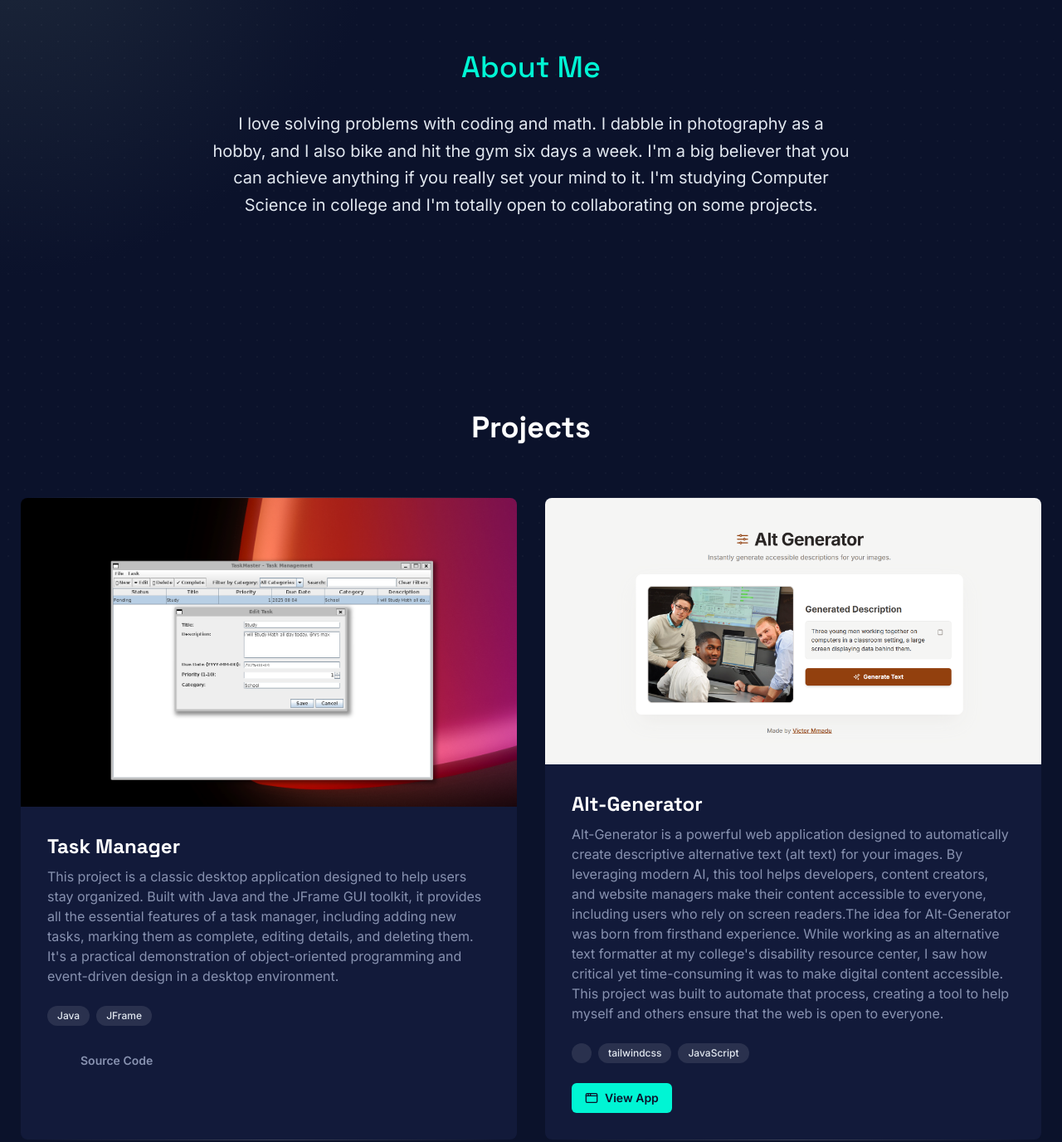
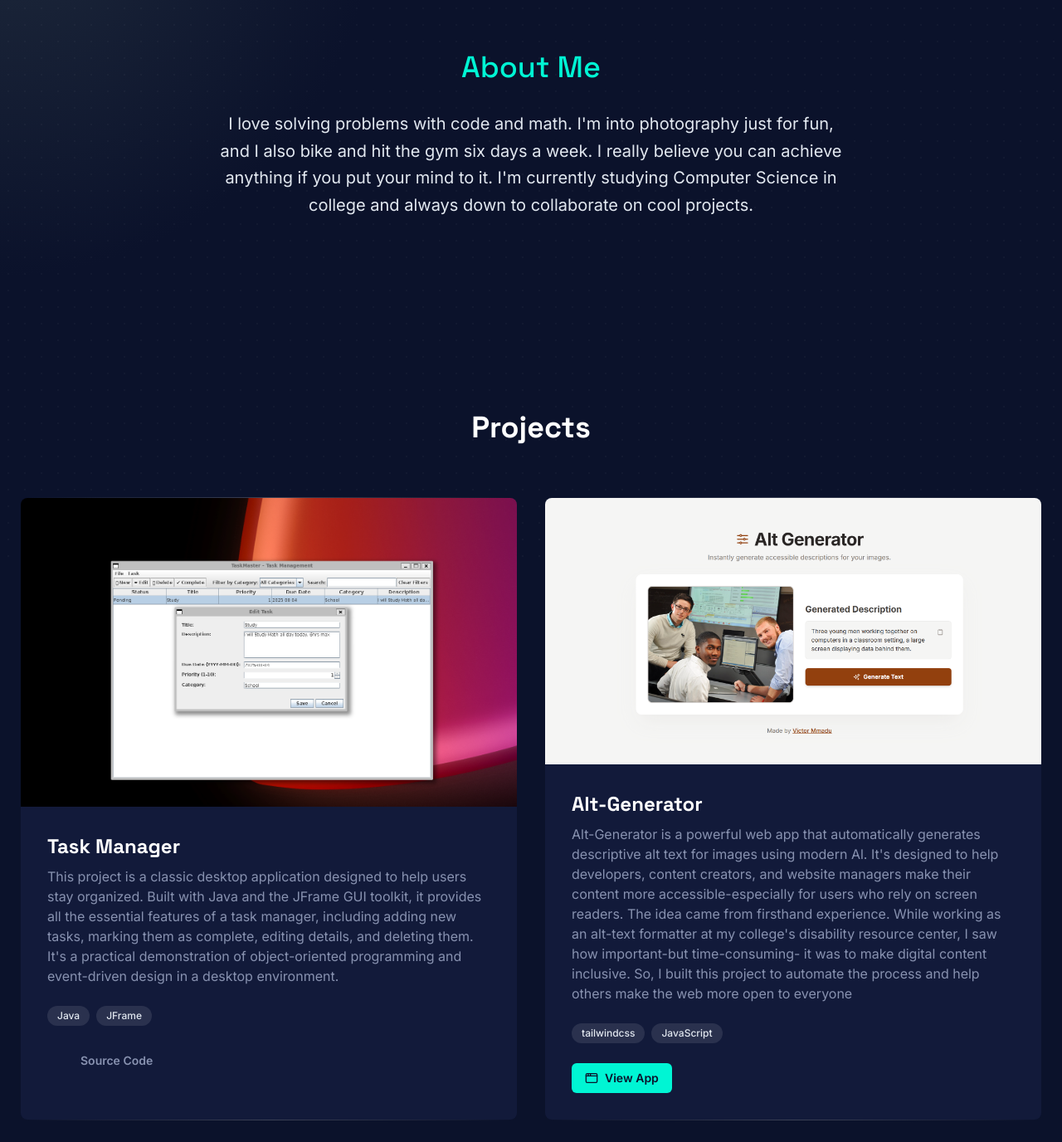
Before and after one commit to Victorchiemeka/Victorchiemeka.github.io, a plain HTML site: page index.html in a window 1280 px wide. Shown: the part 120-1496 px from the top of the page at 83% size. Drawn offline with nearby package versions, Linux system fonts and the light colour scheme.

Commit message:
changes made in file

```diff
--- a/index.html
+++ b/index.html
@@ -103,7 +103,7 @@
                     About Me
                 </p>
                 <p class="mt-8 max-w-3xl mx-auto text-xl text-text-light leading-relaxed">
-                    I love solving problems with coding and math. I dabble in photography as a hobby, and I also bike and hit the gym six days a week. I'm a big believer that you can achieve anything if you really set your mind to it. I'm studying Computer Science in college and I'm totally open to collaborating on some projects.
+                    I love solving problems with code and math. I'm into photography just for fun, and I also bike and hit the gym six days a week. I really believe you can achieve anything if you put your mind to it. I'm currently studying Computer Science in college and always down to collaborate on cool projects.
                 </p>
                 <div class="mt-10 flex justify-center space-x-6">
                     <a href="https://github.com/Victorchiemeka" target="_blank" rel="noopener noreferrer" class="text-text-muted hover:text-brand-cyan transition-all duration-300 hover:scale-110" aria-label="GitHub Profile">
@@ -150,9 +150,12 @@
                         <img src="alt-image.png" alt="Screenshot of Alt-Generator" class="w-full h-auto object-cover transform transition-transform duration-500">
                         <div class="p-8">
                             <h3 class="font-heading text-2xl font-bold text-white mb-2">Alt-Generator</h3>
-                            <p class="text-text-muted mb-6">Alt-Generator is a powerful web application designed to automatically create descriptive alternative text (alt text) for your images. By leveraging modern AI, this tool helps developers, content creators, and website managers make their content accessible to everyone, including users who rely on screen readers.The idea for Alt-Generator was born from firsthand experience. While working as an alternative text formatter at my college's disability resource center, I saw how critical yet time-consuming it was to make digital content accessible. This project was built to automate that process, creating a tool to help myself and others ensure that the web is open to everyone.</p>
+                            <p class="text-text-muted mb-6">Alt-Generator is a powerful web app that automatically generates descriptive alt text for images using modern Al. It's designed to help developers, content creators, and website managers make their content more accessible-especially for users who rely on screen readers.
+
+The idea came from firsthand experience. While working as an alt-text formatter at my college's disability resource center, I saw how important-but time-consuming- it was to make digital content inclusive. So, I built this project to automate the process and help others make the web more open to everyone
+</p>
                             <div class="flex flex-wrap gap-2 mb-6">
-                                <span class="bg-white/10 text-xs font-medium px-3 py-1 rounded-full"><Html></Html></span>
+
                                 <span class="bg-white/10 text-xs font-medium px-3 py-1 rounded-full">tailwindcss</span>
                                 <span class="bg-white/10 text-xs font-medium px-3 py-1 rounded-full">JavaScript</span>
                             </div>
```
